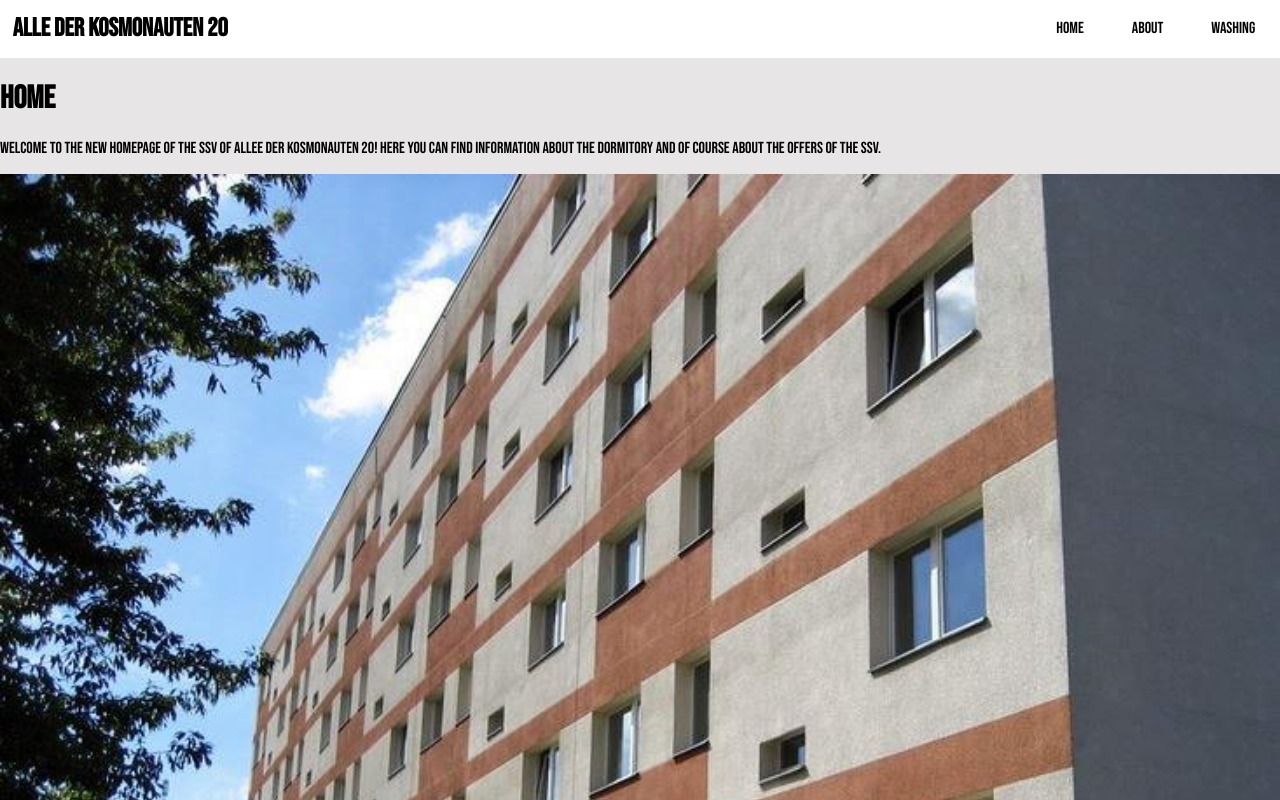
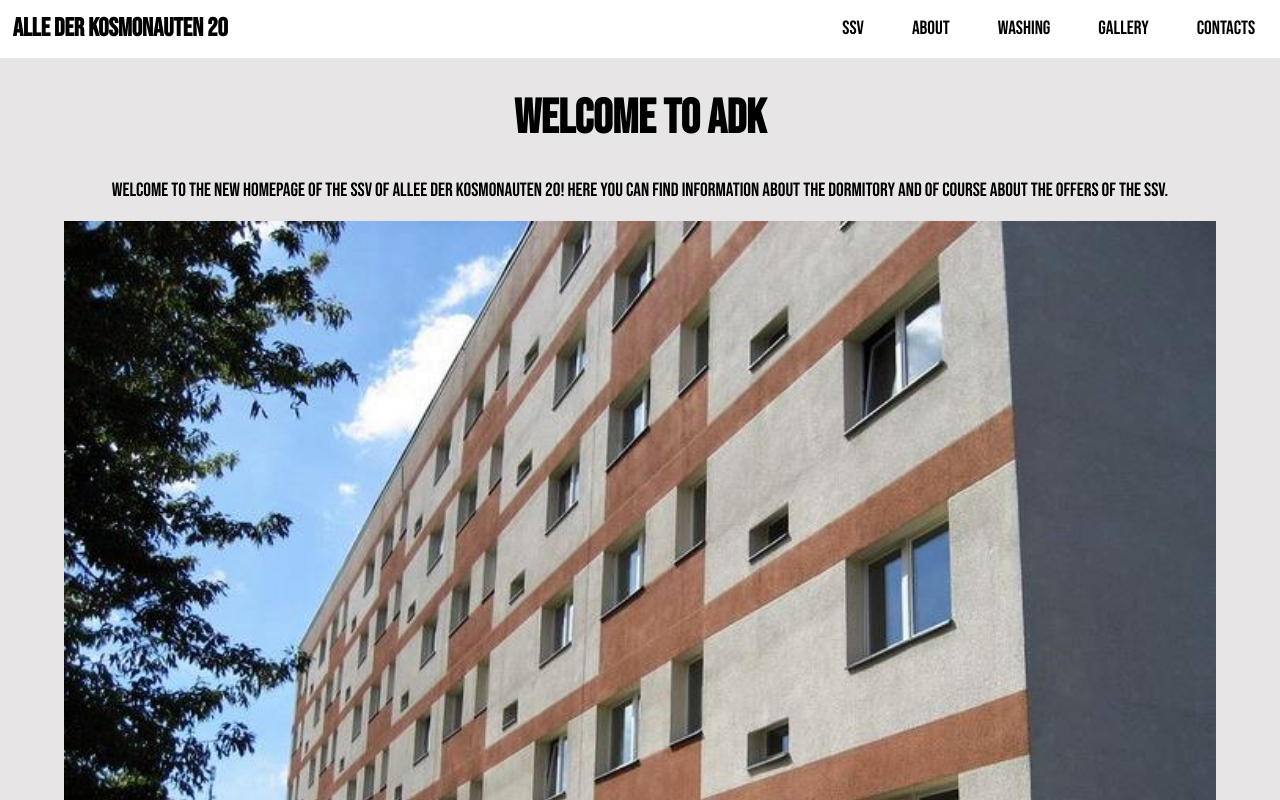
Before and after one commit to kaselyakbence/adk, a Next.js app in the folder frontend/: page /en/washing in a window 1280 px wide. Built offline with nearby package versions, Linux system fonts and the light colour scheme.

Commit message:
Welcome page mobile layout

```diff
--- a/frontend/src/app/[[...slug]]/page.module.css
+++ b/frontend/src/app/[[...slug]]/page.module.css
@@ -5,8 +5,23 @@
   overflow: hidden;
 }
 
+.welcomeHeader {
+  font-size: 3rem;
+  text-align: center;
+  margin-top: 2rem;
+}
+
+.welcomeText {
+  font-size: 1.2rem;
+  text-align: center;
+  margin-top: 1rem;
+  width: 90%;
+  margin-left: auto;
+  margin-right: auto;
+}
+
 .welcomeImage {
-  width: 100%;
-
+  width: 90%;
+  margin-left: 5%;
   object-fit: cover;
 }
--- a/frontend/src/app/[[...slug]]/page.tsx
+++ b/frontend/src/app/[[...slug]]/page.tsx
@@ -7,8 +7,8 @@ export default function Page() {
   return (
     <main className={styles.main}>
       <Navbar />
-      <h1>Home</h1>
-      <p>
+      <h1 className={styles.welcomeHeader}>Welcome to ADK</h1>
+      <p className={styles.welcomeText}>
         Welcome to the new homepage of the SSV of Allee der Kosmonauten 20! Here
         you can find information about the dormitory and of course about the
         offers of the SSV.
--- a/frontend/src/components/navbar/NavBar.tsx
+++ b/frontend/src/components/navbar/NavBar.tsx
@@ -4,7 +4,13 @@ import React, { useState } from "react";
 import { usePathname } from "next/navigation";
 import styles from "./navbar.module.css";
 
-const navItems = [{ name: "home" }, { name: "about" }, { name: "washing" }];
+const navItems = [
+  { name: "SSV", href: "ssv" },
+  { name: "about", href: "about" },
+  { name: "washing", href: "washing" },
+  { name: "gallery", href: "gallery" },
+  { name: "contacts", href: "contacts" },
+];
 
 const Navbar = () => {
   const [menuOpen, setMenuOpen] = useState(false);
@@ -27,8 +33,8 @@ const Navbar = () => {
         {navItems.map((item) => (
           <li key={item.name}>
             <Link
-              href={`/${item.name}`}
-              className={isActive(`/${item.name}`) ? styles.active : ""}
+              href={`/${item.href}`}
+              id={isActive(`/${item.href}`) ? styles.active : ""}
               onClick={() => setMenuOpen(false)}
             >
               {item.name}
--- a/frontend/src/components/navbar/navbar.module.css
+++ b/frontend/src/components/navbar/navbar.module.css
@@ -28,23 +28,30 @@
   display: none;
 }
 .navlist {
+  height: 100%;
+
   list-style: none;
   display: flex;
   gap: 1.5rem;
   margin: 0;
   padding: 0;
+
+  font-size: 1.2rem;
 }
+
 .navlist li a {
+  height: 100%;
+
+  display: flex;
+  align-items: center;
+
   color: black;
   text-decoration: none;
-  padding: 0.5rem 0.75rem;
+  padding: 0 0.75rem;
   border-radius: 4px;
   transition: background 0.2s;
 }
-.navlist li a:hover,
-.active {
-  background: #444;
-}
+
 @media (max-width: 600px) {
   .menuButton {
     display: block;
@@ -55,14 +62,25 @@
     top: 100%;
     right: 0;
     background: white;
-    width: 180px;
+    width: 50vw;
     display: none;
     box-shadow: 0 2px 8px rgba(0, 0, 0, 0.15);
 
     height: 100vh;
-    padding-top: 2rem;
+    padding-top: 1.5rem;
+
+    gap: 0.5rem;
   }
   .open {
     display: flex;
   }
 }
+
+.navlist li a:hover {
+  font-style: italic;
+}
+#active {
+  background: #3f3d56;
+
+  color: white;
+}
```
Also changed, not shown: frontend/src/components/washing/WashingPage.tsx (+7 -3 lines).
